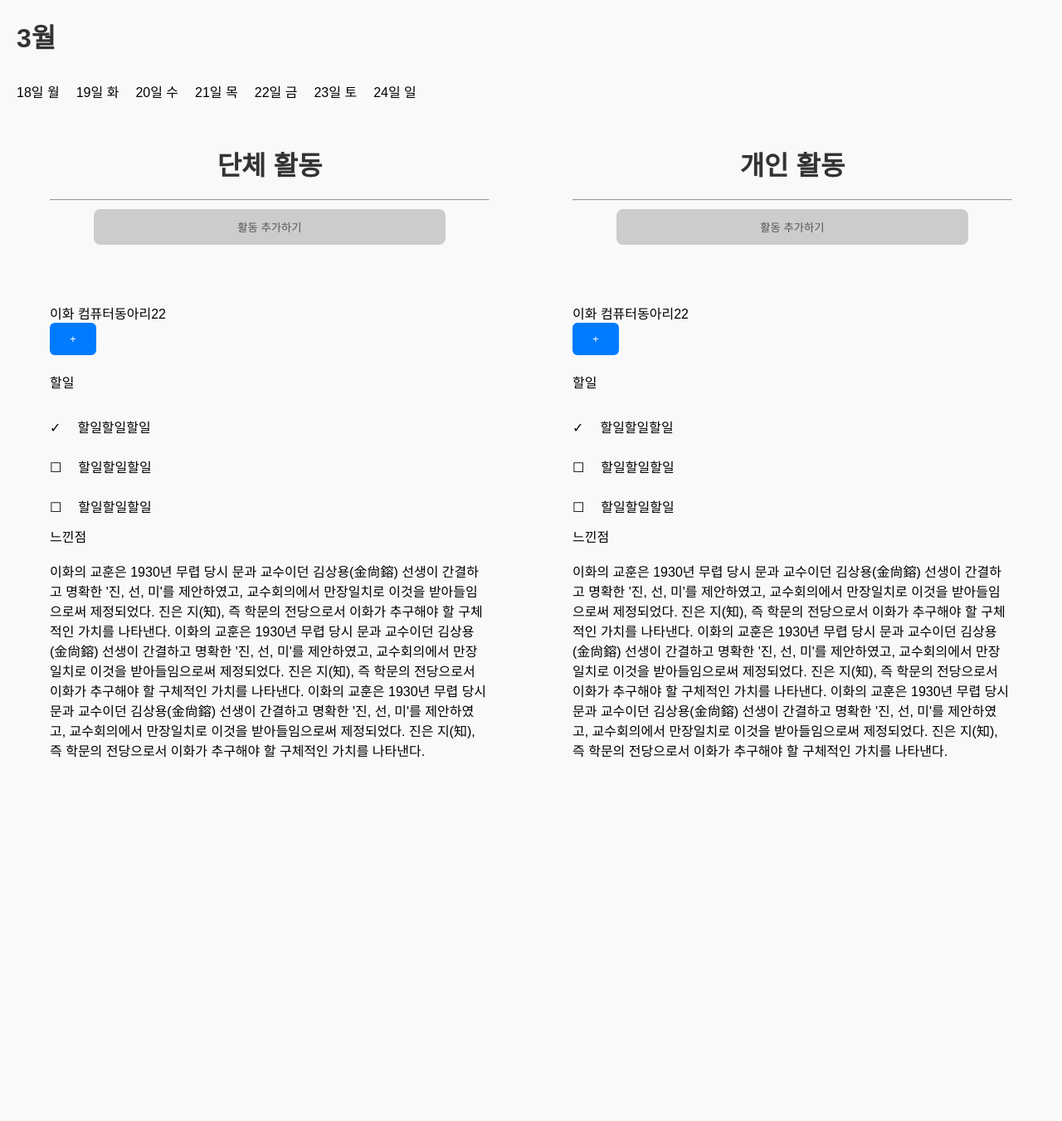
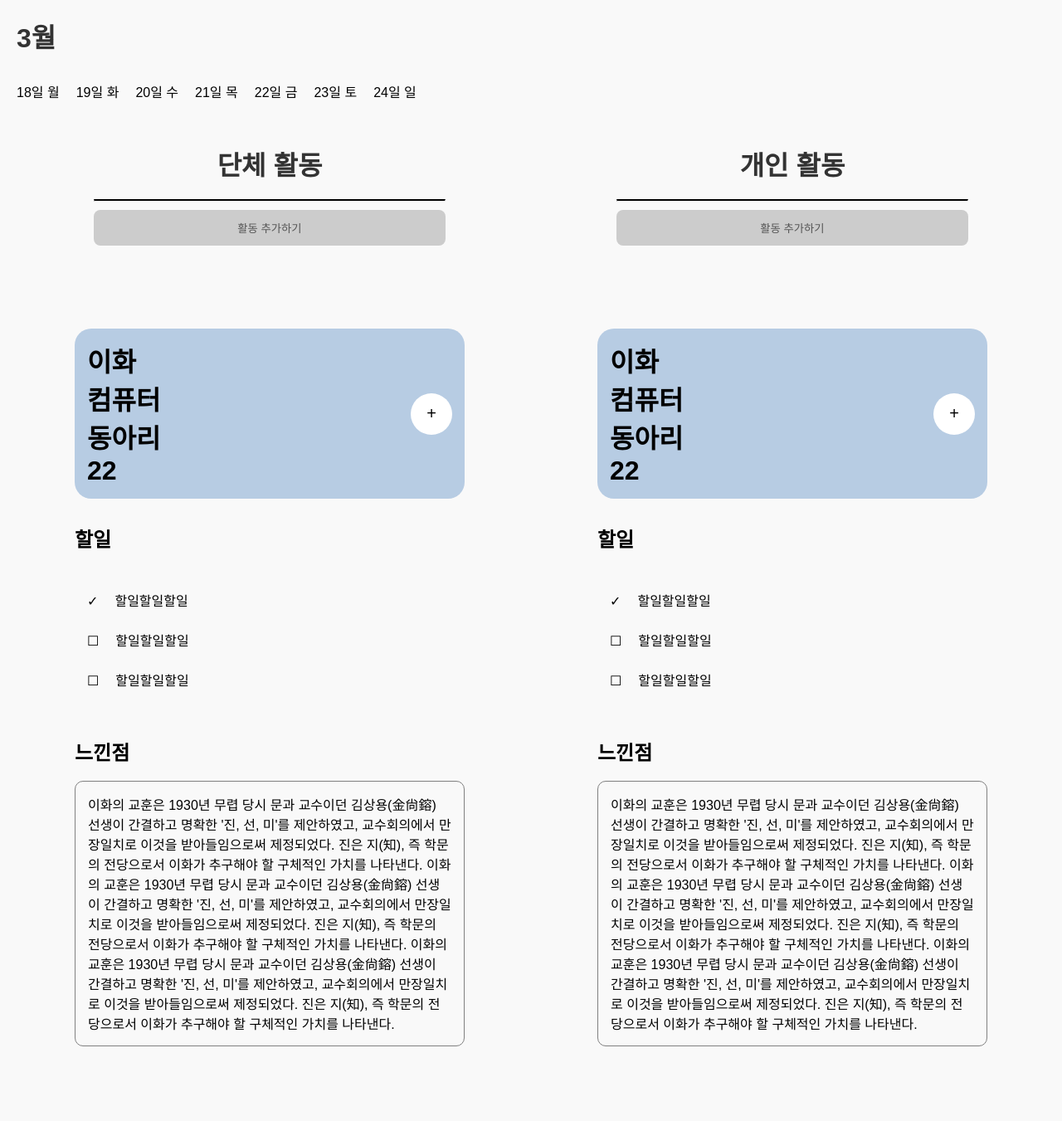
Before and after one commit to EwhaGreen/GreenPower, a Flask app: page /todo in a window 1280 px wide. Shown: the whole page at 83% size. Before the commit the page ends 913 px from the top, so only its background shows below. Run offline with Flask 3, Linux system fonts and the light colour scheme.

Commit message:
Update todo.css

```diff
--- a/static/css/todo.css
+++ b/static/css/todo.css
@@ -11,6 +11,11 @@ body {
     background-color: #f9f9f9;
     padding: 20px;
 }
+hr {
+    width: 80%; /* 원하는 가로 길이로 조절 */
+    border-top: 2px solid #000;
+    margin: 0 auto; /* 중앙 정렬을 위한 마진 설정 */
+}
 
 /* Main Title Styling */
 h1 {
@@ -23,7 +28,7 @@ h1 {
 h2 {
     font-size: 28px;
     margin-top: 30px;
-    color: #555;
+    color: #000;
 }
 
 /* Tertiary Title Styling */
@@ -120,22 +125,10 @@ textarea {
     border-color: rgb(255, 255, 255);
 }
 
-/* Individual Activities Styling */
 .individual-activities {
     border-color: #000;
 }
 
-.activity-checklist{
-    font-size: large;
-    font-weight: 300;
-    margin: 10px;
-}
-
-.activity-feeling{
-    font-size: large;
-    font-weight: 600;
-    margin: 10px;
-}
 
 .long-button-gray {
     width: 80%; /* 가로 너비를 80%로 설정 */
@@ -169,3 +162,63 @@ textarea {
 .long-button-green:hover {
     background-color: #237134; /* 호버 상태에서 미세한 색상 변화 */
 }
+
+
+
+
+.activity-title-container{
+    margin: 30px;
+    display: flex;
+    justify-content: space-between;
+    align-items: center;
+    border-radius: 20px;
+    padding: 15px;
+    background-color: #b7cce3;
+}
+.activity-title-content{
+    font-size: xx-large;
+    font-weight: 600;
+    margin-right: 100px;
+}
+.activity-title-button{
+    margin-left: 200px;
+    margin-top: 20px;
+    margin-bottom: 20px;
+    display: inline-flex;
+    align-items: center;
+    justify-content: center;
+    background-color: white;
+    color: black;
+    border: none;
+    border-radius: 100px; /* 원하는 둥근 정도 */
+    width: 50px;
+    height: 50px;
+    cursor: pointer;
+    font-size: 20px;
+    outline: none;
+}
+.activity-title-button:hover{
+    background-color: #4dba75;
+}
+.activity-content-container{
+    margin: 30px;
+}
+
+.activity-content-title{
+    font-size: x-large;
+    font-weight: 600;
+}
+
+.activity-content-checklist{
+    font-size: medium;
+    font-weight: 300;
+    padding: 15px;
+}
+
+.activity-content-text {
+    font-size: medium;
+    font-weight: 300;
+    border: 1px solid gray;
+    border-radius: 10px;
+    padding: 15px;
+}
```
